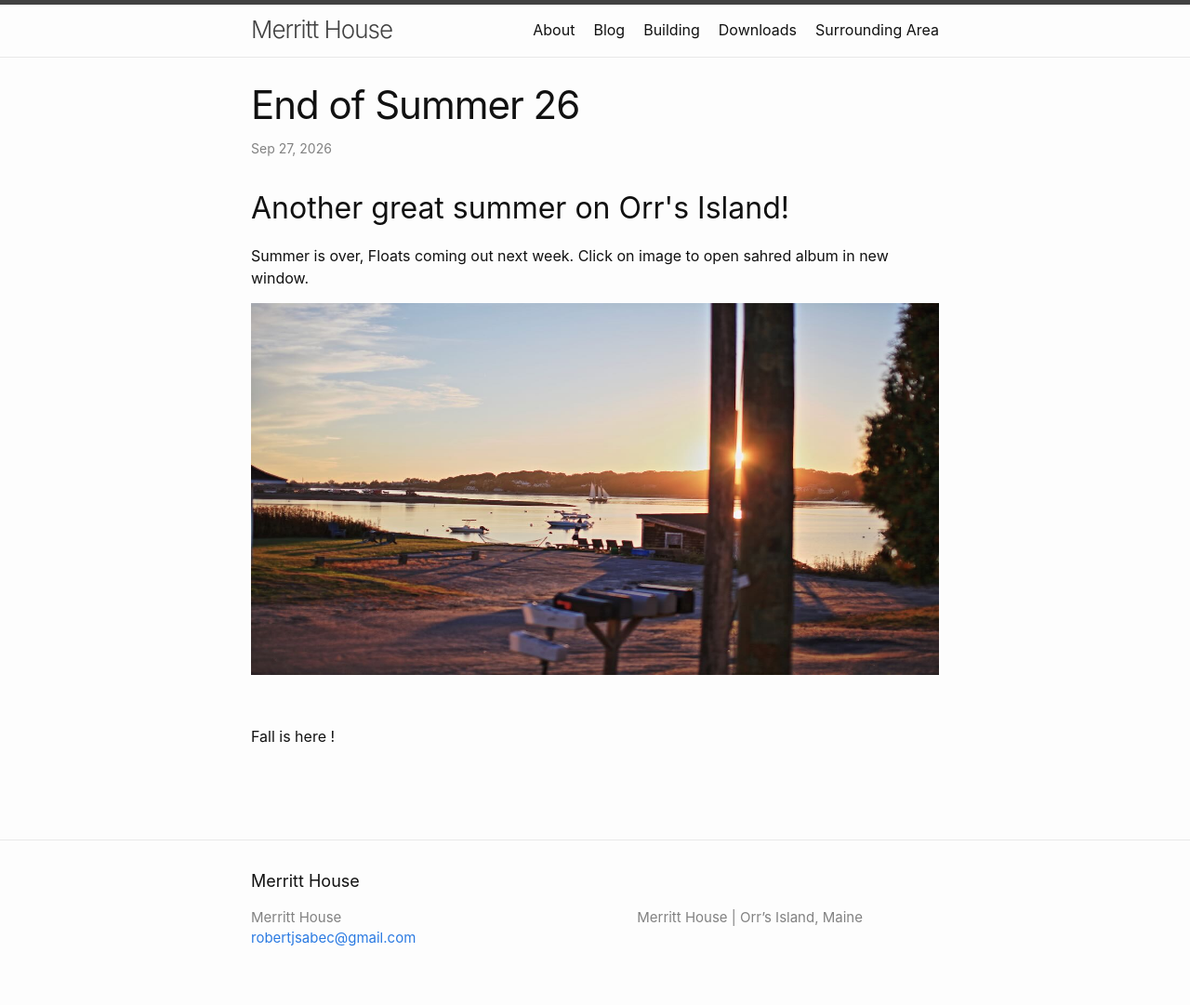
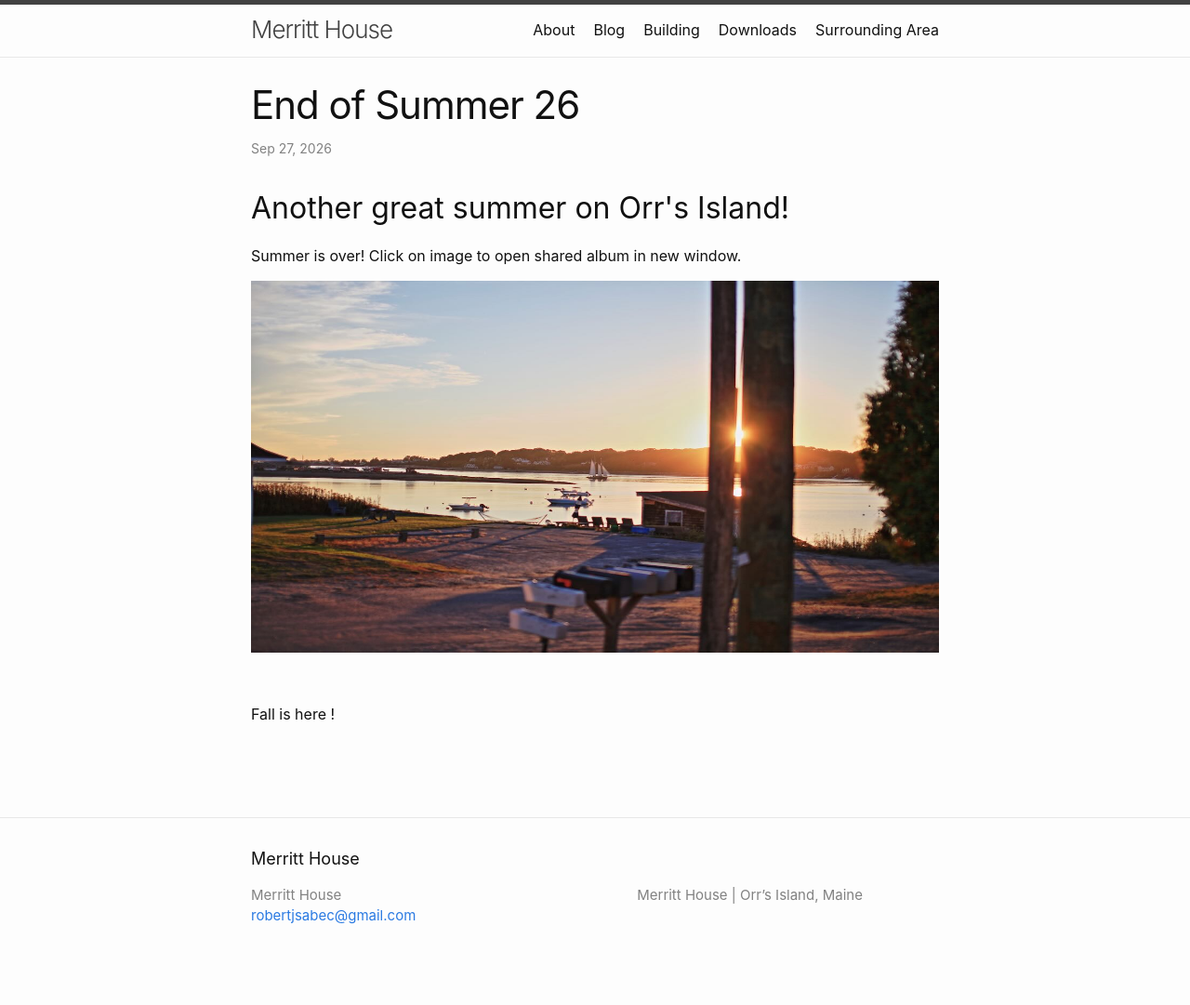
Before and after one commit to rsabec/merritthouse, a Jekyll site: the page built from _posts/2026-09-27-EndOfSummer26.markdown, in a window 1280 px wide. Shown: the whole page at 93% size. Built offline with Jekyll 4.4.1, drawn with Linux system fonts in a browser that asks for light colours; comment, search, counter and statistics services are not loaded; after the commit the page ends 1057 px from its top, so only the background shows below that.

Commit message:
spelling
floats note removed

```diff
--- a/_posts/2026-09-27-EndOfSummer26.markdown
+++ b/_posts/2026-09-27-EndOfSummer26.markdown
@@ -8,7 +8,7 @@ categories: merritthouse update
 
 <h2> Another great summer on Orr's Island!  </h2>
 
-<p>Summer is over, Floats coming out next week. Click on image to open sahred album in new window.</p>
+<p>Summer is over! Click on image to open shared album in new window.</p>
 
 <a href="https://www.icloud.com/sharedalbum/#D2Lv3L8TvNYg_pmbyXiQkOGOmVgCAEQARogQg_qeiOZpiCuS1x7HqTbwnNrOXqAIqNSrh585kMOyXY" target="_blank" ><img src="/images/IMG_9444_HDR.jpeg" alt="sailBoat" style="width:982px;height:400px;"></a>
 <!-- https://share.icloud.com/photos/0dfA10To6hgsTPa6g8AEKqHFg
```
